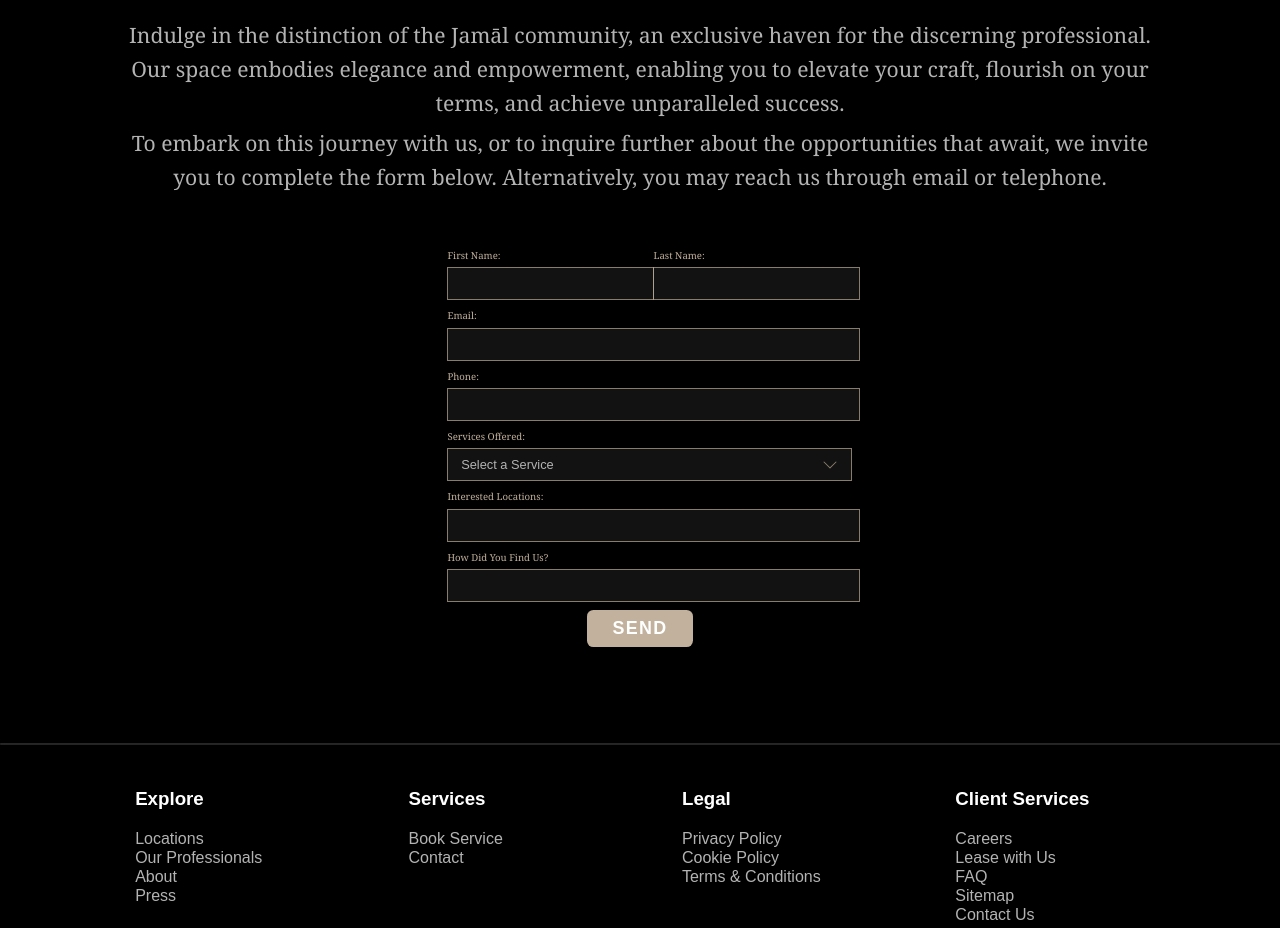
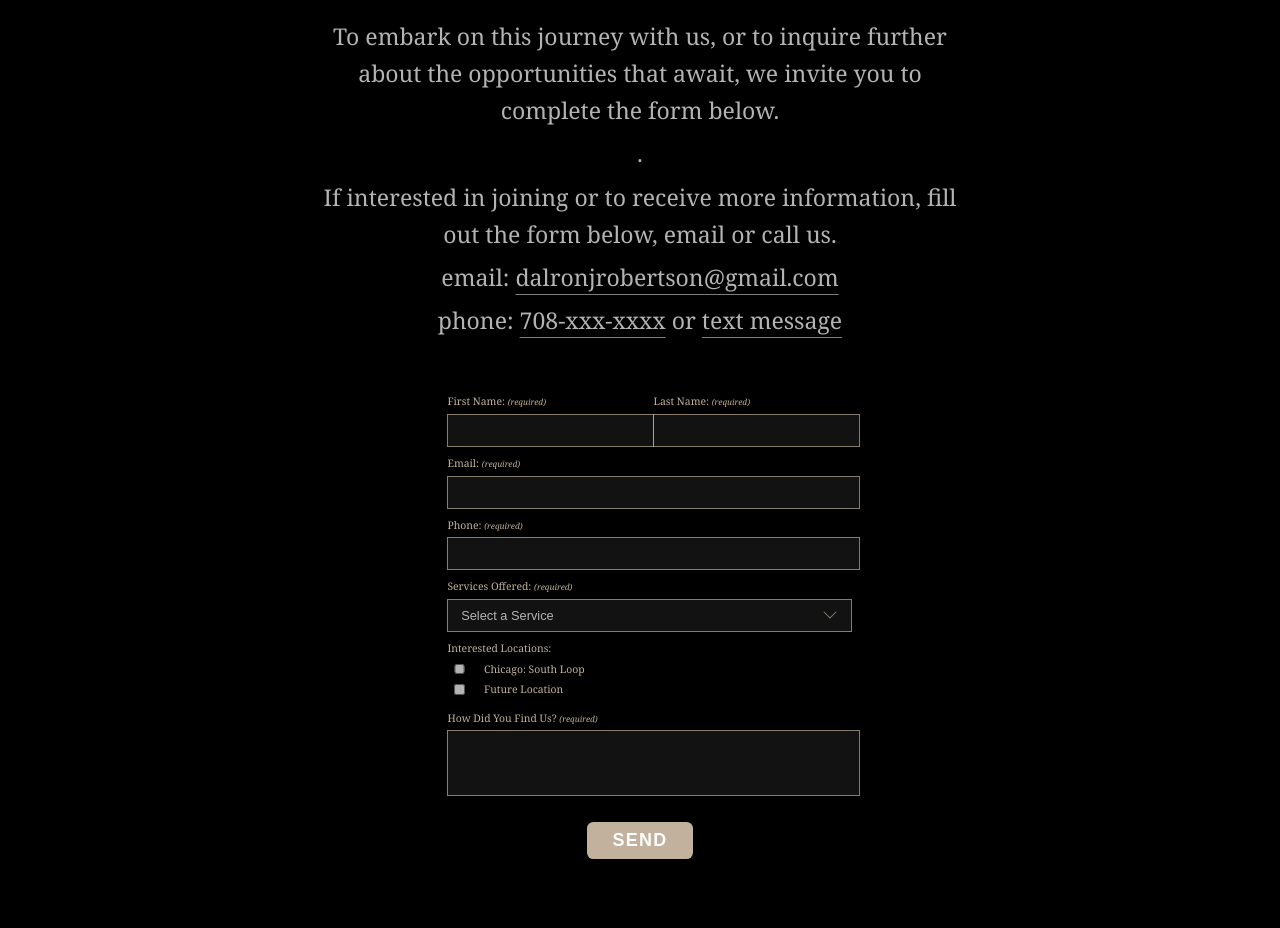
Before and after one commit to AGuyNamedDJ/Jamal, a React app: page /contact in a window 1280 px wide. Shown: the part 320-1248 px from the top of the page. Built offline with nearby package versions, Linux system fonts and the light colour scheme; no server answers; a web font is replaced by a local one.

Commit message:
Form complete.

```diff
--- a/public/style.css
+++ b/public/style.css
@@ -446,6 +446,11 @@ and (max-width: 812px) {
     line-height: 1.6;
 }
 
+.contact-intro {
+    max-width: 50vw;
+    margin: 0 auto;
+}
+
 .contact-intro h2 {
     font-size: 6vw;
     color: #C2B19C;
@@ -454,10 +459,18 @@ and (max-width: 812px) {
 }
 
 .contact-intro p {
-    font-size: 1.65vw;
+    font-size: 1.8vw;
     margin: 0.8vh 0;
     opacity: 70%;
     text-align: center;
+}
+
+.contact-intro a {
+    text-decoration: underline;
+    color: white;
+    text-decoration-color: rgba(255, 255, 255, 0.7);
+    text-decoration-thickness: 1px;
+    text-underline-offset: 0.6vw;
 }
 
 .contact-form {
@@ -482,6 +495,11 @@ and (max-width: 812px) {
     justify-content: space-between;
 }
 
+.required-text {
+    font-style: italic;
+    font-size: 80%;
+}
+
 .name-field {
     width: 46.5%;
     display: flex;
@@ -498,7 +516,7 @@ and (max-width: 812px) {
 }
 
   label {
-    font-size: 1.2vh;
+    font-size: 1.3vh;
     color: #C2B19C;
     display: block; /* Ensures the labels are above the input boxes */
     margin-bottom: 0.5vh;
@@ -512,6 +530,35 @@ and (max-width: 812px) {
     background-color: #1b1b1b;
     color: white;
     opacity: 70%;
+}
+
+#interestedLocations {
+    display: flex;
+    flex-direction: column;
+    align-items: flex-start;
+}
+
+.location-option label {
+    display: flex;
+    align-items: center;
+}
+
+.location-option label input[type="checkbox"] {
+    margin-right: 2vh;
+}
+
+input[type="checkbox"] {
+    width: 1.3vw;
+    height: 1.3vh;
+}
+
+.location-option span {
+    color: #C2B19C;
+    white-space: nowrap; /* Prevents text from wrapping */
+}
+
+input#howDidYouFindUs {
+    height: 6vh;
 }
 
 input[name="firstName"],
@@ -534,8 +581,6 @@ and (max-width: 812px) {
     background-position: right 1vw center;
 }
 
-
-
 .send-button {
     background-color: #C2B19C;
     border-radius: 0.5vw;
@@ -551,6 +596,7 @@ and (max-width: 812px) {
     transition: background-color 0.3s ease;
     display: block;
     margin: auto;
+    margin-top: 2vw;
 }
 
 .send-button:hover {
@@ -561,7 +607,6 @@ and (max-width: 812px) {
 .send-button:active {
     opacity: 0.7;
 }
-
 
 
 /* Pages-Partners: Find Your Space */
--- a/src/components/pages/Partners/Contact.js
+++ b/src/components/pages/Partners/Contact.js
@@ -20,31 +20,34 @@ const Contact = () => {
         <div className="contact-page">
             <section className="contact-intro">
                 <h2>Get in Touch</h2>
-                <p>Indulge in the distinction of the Jamāl community, an exclusive haven for the discerning professional. Our space embodies elegance and empowerment, enabling you to elevate your craft, flourish on your terms, and achieve unparalleled success.</p>
-                <p>To embark on this journey with us, or to inquire further about the opportunities that await, we invite you to complete the form below. Alternatively, you may reach us through email or telephone.</p>
+                <p>To embark on this journey with us, or to inquire further about the opportunities that await, we invite you to complete the form below.</p>
+                <p>.</p>
+                <p>If interested in joining or to receive more information, fill out the form below, email or call us.</p>
+                <p>email: <a href="mailto:dalronjrobertson@gmail.com">dalronjrobertson@gmail.com</a></p>
+                <p>phone: <a href="tel:708-xxx-xxxx">708-xxx-xxxx</a> or <a href="#">text message</a></p>
             </section>
             <section className="contact-form">
                 <form onSubmit={handleSubmit}>
                     <div className="form-group">
                         <div className="name-field">
-                            <label htmlFor="firstName">First Name:</label>
+                            <label htmlFor="firstName">First Name: <span className="required-text">(required)</span></label>
                             <input type="text" id="firstName" name="firstName" required />
                         </div>
                         <div className="name-field">
-                            <label htmlFor="lastName">Last Name:</label>
+                            <label htmlFor="lastName">Last Name: <span className="required-text">(required)</span></label>
                             <input type="text" id="lastName" name="lastName" required />
                         </div>
                     </div>
                     <div className="form-group">
-                        <label htmlFor="email">Email:</label>
+                        <label htmlFor="email">Email: <span className="required-text">(required)</span></label>
                         <input type="email" id="email" name="email" required />
                     </div>
                     <div className="form-group">
-                        <label htmlFor="phone">Phone:</label>
+                        <label htmlFor="phone">Phone: <span className="required-text">(required)</span></label>
                         <input type="tel" id="phone" name="phone" required />
                     </div>
                     <div className="form-group">
-                        <label htmlFor="servicesOffered">Services Offered:</label>
+                        <label htmlFor="servicesOffered">Services Offered: <span className="required-text">(required)</span></label>
                         <select id="servicesOffered" name="servicesOffered" required>
                             <option value="">Select a Service</option>
                             <option value="service1">Barber</option>
@@ -59,16 +62,29 @@ const Contact = () => {
                     </div>
                     <div className="form-group">
                         <label htmlFor="interestedLocations">Interested Locations:</label>
-                        <input type="text" id="interestedLocations" name="interestedLocations" required />
+                        <div id="interestedLocations">
+                            <div className="location-option">
+                                <label>
+                                    <input type="checkbox" name="interestedLocations" value="Location1" />
+                                    <span>Chicago: South Loop</span>
+                                </label>
+                            </div>
+                            <div className="location-option">
+                                <label>
+                                    <input type="checkbox" name="interestedLocations" value="Location1" />
+                                    <span>Future Location</span>
+                                </label>
+                            </div>
+                        </div>
                     </div>
                     <div className="form-group">
-                        <label htmlFor="howDidYouFindUs">How Did You Find Us?</label>
+                        <label htmlFor="howDidYouFindUs">How Did You Find Us? <span className="required-text">(required)</span></label>
                         <input type="text" id="howDidYouFindUs" name="howDidYouFindUs" required />
                     </div>
                     <button type="submit" className="send-button">Send</button>
                 </form>
-        </section>
-    </div>
+            </section>
+        </div>
     );
 };
 
```
Lines whose indentation alone changed are shown as unchanged.
